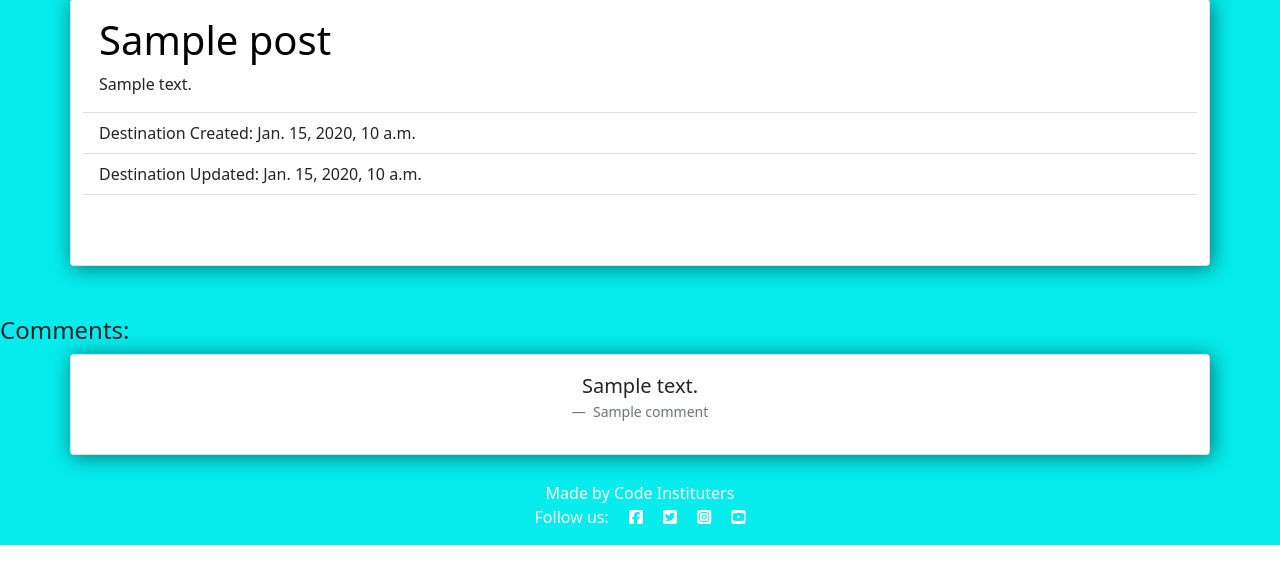
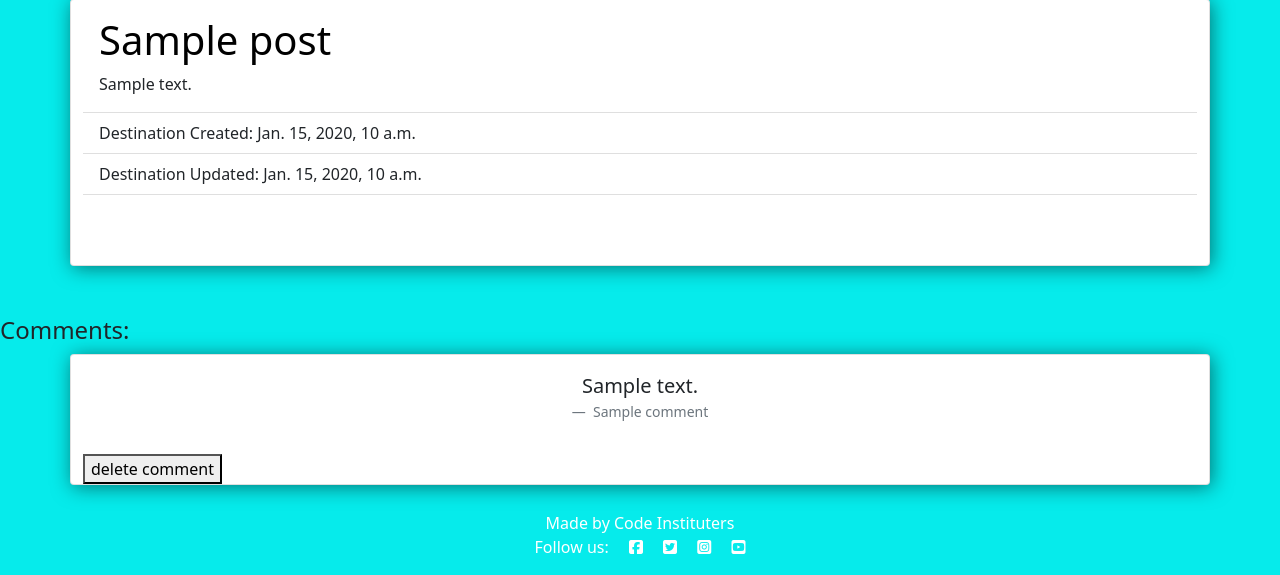
Before and after one commit to Jesdah/ganga_travel, a Django app: page /1/1/ in a window 1280 px wide. Shown: the part 269-844 px from the top of the page. Before the commit the page ends 814 px from the top, so only its background shows below. Run offline with Django 4.2, Linux system fonts and the light colour scheme; tables that the repository leaves empty hold one stand-in row (values such as "Sample post"); some libraries are stand-ins or nearby versions.

Commit message:
add delete comment in views and add authentication

```diff
--- a/blog/views.py
+++ b/blog/views.py
@@ -118,6 +118,15 @@ def add_comment(request, adventure_id, author_id, *args, **kwargs):
     else:
         return HttpResponse('You do not have permission to comment')
 
+def delete_comment(request, adventure_id, comment_id, author_id, *args, **kwargs):
+    comment= get_object_or_404(Comment, id=comment_id)
+    # user = get_object_or_404(User, pk=author_id)
+    if comment.name == request.user:
+        comment.delete()
+        return HttpResponseRedirect(reverse('adventure_detail', args=[adventure_id,author_id]))
+    else:
+        return HttpResponse('You do not have permission to delete this Comment')
+
 def add_adventure(request, author_id):
     queryset=User.objects.filter()
     current_user = get_object_or_404(queryset,id=author_id)
--- a/ganga_travel/urls.py
+++ b/ganga_travel/urls.py
@@ -21,15 +21,19 @@ from blog import views
 
 urlpatterns = [
     path('admin/', admin.site.urls),
+    # Adventures
     path("", views.AdventureList.as_view(), name="home"),
-    # path("", views.get_adventure_list, name="get_adventure_list"),
     path('add/<author_id>/', views.add_adventure, name='add'),
     path('edit/<adventure_id>/<author_id>/', views.edit_adventure, name = 'edit'),
     path('delete/<adventure_id>/<author_id>/', views.delete_adventure, name='delete'),
+    # Destinations
     path('<int:adventure_id>/<author_id>/', views.AdventureDetail.as_view(), name='adventure_detail'),
-    path('add_comment/<adventure_id>/<author_id>/', views.add_comment, name='add_comment'),
     path('edit_post/<post_id>/<adventure_id>/<author_id>/', views.edit_post, name = 'edit_post'),
     path('delete_post/<post_id>/<adventure_id>/<author_id>/', views.delete_post, name='delete_post'),
+    # Comments
+    path('add_comment/<adventure_id>/<author_id>/', views.add_comment, name='add_comment'),
+    path("delete_comment/<adventure_id>/<author_id>/<comment_id>/", views.delete_comment, name="delete_comment"),
+
     path('summernote/', include('django_summernote.urls')),
     path("accounts/", include("allauth.urls")),
 ]
--- a/templates/post.html
+++ b/templates/post.html
@@ -45,12 +45,13 @@
             </figcaption>
         </figure>
     </div>
+    <a href="{% url 'delete_comment' adventure.id user.id comment.id %}"><button>delete comment</button></a>
 </div>
 {% endfor %}
 
 <div class="d-flex justify-content-end justify-content-around" >
   {% if perms.blog.add_comment%}
-<a href="/add_comment/{{ adventure.id }}/{{ user.id }}" class="card-link"><button type="button" class="btn btn-success">Comment <i class="fa-solid fa-comments"></i></button></a>
+<a href="{% url 'add_comment' adventure.id user.id %}" class="card-link"><button type="button" class="btn btn-success">Comment <i class="fa-solid fa-comments"></i></button></a>
   {% endif %}
 </div>
 
```
